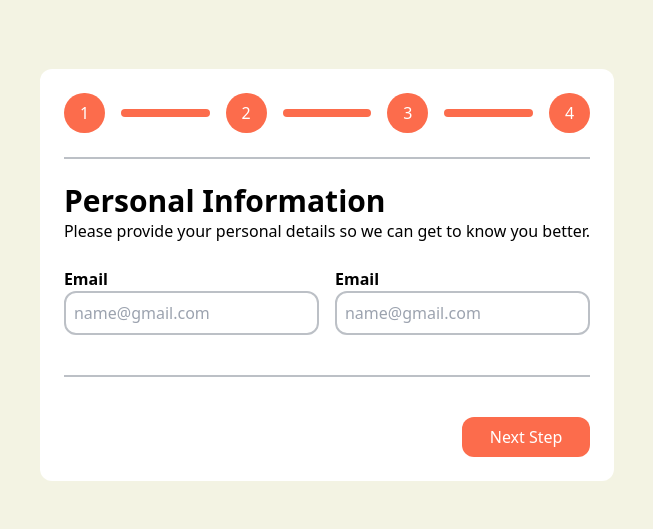
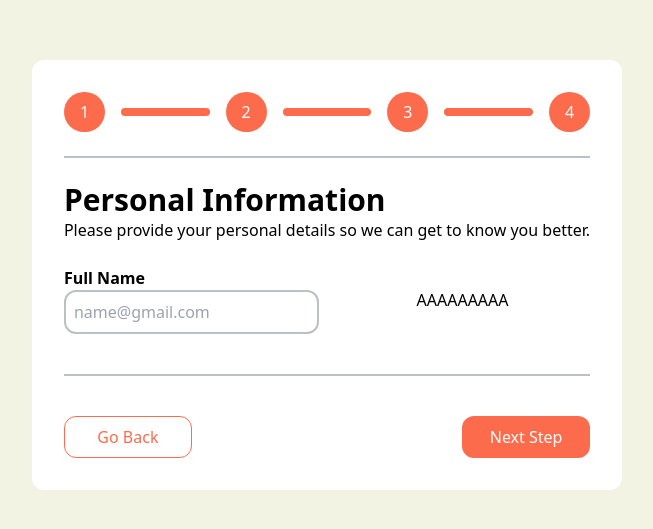
Before and after one commit to idkrian/step-form, a React (Vite) app: page / in a window 1280 px wide. Shown: the part 125-654 px from the top of the page, without its empty margins (313-966 px from the left). Built offline with nearby package versions, Linux system fonts and the light colour scheme.

Commit message:
feat: form input

```diff
--- a/package.json
+++ b/package.json
@@ -12,7 +12,8 @@
   "dependencies": {
     "formik": "^2.4.5",
     "react": "^18.2.0",
-    "react-dom": "^18.2.0"
+    "react-dom": "^18.2.0",
+    "react-hook-form": "^7.49.2"
   },
   "devDependencies": {
     "@types/react": "^18.2.43",
--- a/src/App.tsx
+++ b/src/App.tsx
@@ -1,9 +1,14 @@
-import { Formik } from "formik";
 import PersonalInformation from "./pages/PersonalInformation";
+import useMultistepForm from "./contexts/useMultistepForm";
+import SkillLevel from "./pages/SkillLevel";
 
 function App() {
+  const { step, next, back } = useMultistepForm([
+    <PersonalInformation />,
+    <SkillLevel />,
+  ]);
   return (
-    <div className="bg-white rounded-xl p-6">
+    <div className="bg-white rounded-xl p-8">
       <div className="flex items-center">
         <div className="bg-salmon flex justify-center items-center px-4 py-2 rounded-full text-white">
           1
@@ -23,13 +28,21 @@ function App() {
       </div>
       <div className="border my-6 border-gray" />
 
-      <PersonalInformation />
+      {step}
 
       <div className="border border-gray my-10" />
-      <div className="flex justify-end">
+      <div className="flex justify-between">
+        <button
+          className="text-salmon bg-white border border-salmon p-2 w-32 rounded-xl"
+          type="submit"
+          onClick={back}
+        >
+          Go Back
+        </button>
         <button
           className="bg-salmon text-white p-2 w-32 rounded-xl"
           type="submit"
+          onClick={next}
         >
           Next Step
         </button>
--- /dev/null
+++ b/src/atoms/TextInput.tsx
@@ -0,0 +1,27 @@
+import { FieldErrors, Path, UseFormRegister } from "react-hook-form";
+import { IFormValues } from "../helpers/interfaces";
+
+interface Props {
+  label: Path<IFormValues>;
+  type: string;
+  register: UseFormRegister<IFormValues>;
+  required: boolean;
+  errors: FieldErrors;
+}
+
+const TextInput = ({ label, register, required, type, errors }: Props) => {
+  return (
+    <div className="flex flex-col">
+      <label className="font-semibold">{label}</label>
+      <input
+        type={type}
+        className="p-2 border-2 rounded-xl border-gray focus:border-salmon focus:border-2 focus:outline-none focus:ring-0 font-normal"
+        placeholder="name@gmail.com"
+        {...register(label, { required })}
+      />
+      {errors[label] && <span>This field is required</span>}
+    </div>
+  );
+};
+
+export default TextInput;
--- a/src/contexts/useMultistepForm.tsx
+++ b/src/contexts/useMultistepForm.tsx
@@ -18,7 +18,7 @@ const useMultistepForm = (steps: ReactElement[]) => {
     });
   };
 
-  return { currentStep, next, back };
+  return { currentStep, next, back, steps, step: steps[currentStep] };
 };
 
 export default useMultistepForm;
--- /dev/null
+++ b/src/helpers/interfaces.tsx
@@ -0,0 +1,6 @@
+export interface IFormValues {
+  "Full Name": string;
+  email: string;
+  phone: string;
+  portfolio: string;
+}
--- a/src/pages/PersonalInformation.tsx
+++ b/src/pages/PersonalInformation.tsx
@@ -1,6 +1,13 @@
-import { Formik } from "formik";
-
+import TextInput from "../atoms/TextInput";
+import { useForm } from "react-hook-form";
+import { IFormValues } from "../helpers/interfaces";
 const PersonalInformation = () => {
+  const {
+    register,
+    handleSubmit,
+    formState: { errors },
+  } = useForm<IFormValues>();
+  const onSubmit = (data) => console.log(data);
   return (
     <>
       <div>
@@ -9,71 +16,27 @@ const PersonalInformation = () => {
           Please provide your personal details so we can get to know you better.
         </p>
       </div>
-      <Formik
-        initialValues={{ email: "", password: "" }}
-        validate={(values) => {
-          const errors = {};
-          if (!values.email) {
-            errors.email = "Required";
-          } else if (
-            !/^[A-Z0-9._%+-]+@[A-Z0-9.-]+\.[A-Z]{2,}$/i.test(values.email)
-          ) {
-            errors.email = "Invalid email address";
-          }
-          if (!values.password) {
-            errors.password = "Required";
-          }
-          return errors;
-        }}
-        onSubmit={(values, { setSubmitting }) => {
-          setTimeout(() => {
-            alert(JSON.stringify(values, null, 2));
-            setSubmitting(false);
-          }, 400);
-        }}
+      <form
+        onSubmit={handleSubmit(onSubmit)}
+        className="grid grid-cols-2 my-6 gap-4"
       >
-        {({
-          values,
-          errors,
-          touched,
-          handleChange,
-          handleBlur,
-          handleSubmit,
-        }) => (
-          <form onSubmit={handleSubmit} className="grid grid-cols-2 my-6 gap-4">
-            <div className="flex flex-col">
-              <label htmlFor="email" className="font-semibold">
-                Email
-              </label>
-              <input
-                type="email"
-                name="email"
-                onChange={handleChange}
-                onBlur={handleBlur}
-                value={values.email}
-                className="p-2 border-2 rounded-xl border-gray focus:border-salmon focus:border-2 focus:outline-none focus:ring-0 font-normal"
-                placeholder="name@gmail.com"
-              />
-              {errors.email && touched.email && errors.email}
-            </div>
-            <div className="flex flex-col">
-              <label htmlFor="email" className="font-semibold">
-                Email
-              </label>
-              <input
-                type="password"
-                name="password"
-                onChange={handleChange}
-                onBlur={handleBlur}
-                value={values.password}
-                className="p-2 border-2 rounded-xl border-gray focus:border-salmon focus:border-2 focus:outline-none focus:ring-0 font-normal"
-                placeholder="name@gmail.com"
-              />
-              {errors.email && touched.email && errors.email}
-            </div>
-          </form>
-        )}
-      </Formik>
+        <TextInput
+          label={"Full Name"}
+          type={"text"}
+          register={register}
+          required
+          errors={errors}
+        />
+        {/* <input defaultValue="test" {...register("example")} /> */}
+        <button type="submit">AAAAAAAAA</button>
+        {/* <TextInput label={"Email Address"} name={"email"} type={"email"} />
+        <TextInput label={"Phone Number"} name={"phone"} type={"text"} />
+        <TextInput
+          label={"Portfolio/Github Link"}
+          name={"portfolio"}
+          type={"text"}
+        /> */}
+      </form>
     </>
   );
 };
--- /dev/null
+++ b/src/pages/SkillLevel.tsx
@@ -0,0 +1,7 @@
+import React from "react";
+
+const SkillLevel = () => {
+  return <div>SkillLevel</div>;
+};
+
+export default SkillLevel;
```
Also changed, not shown: 1 other file (tests, documents, lock files or other folders).
